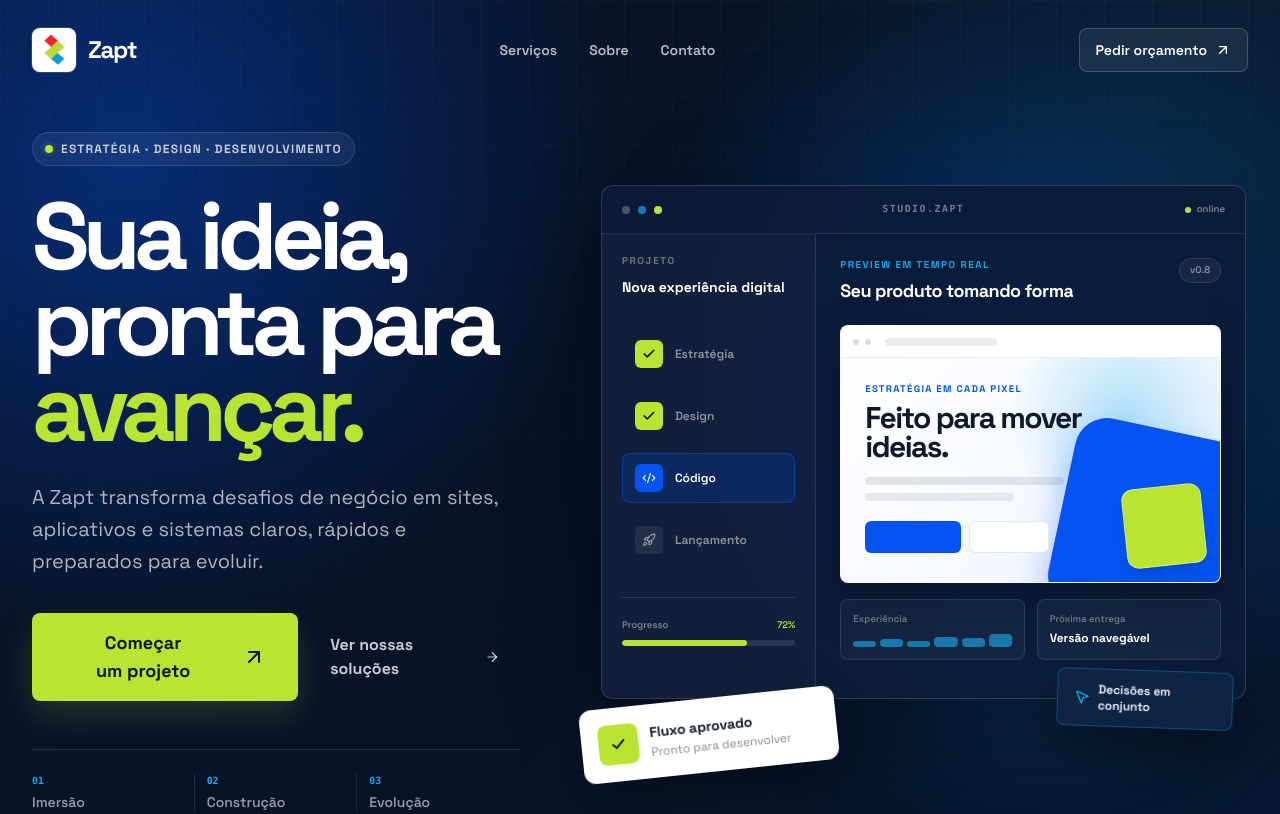
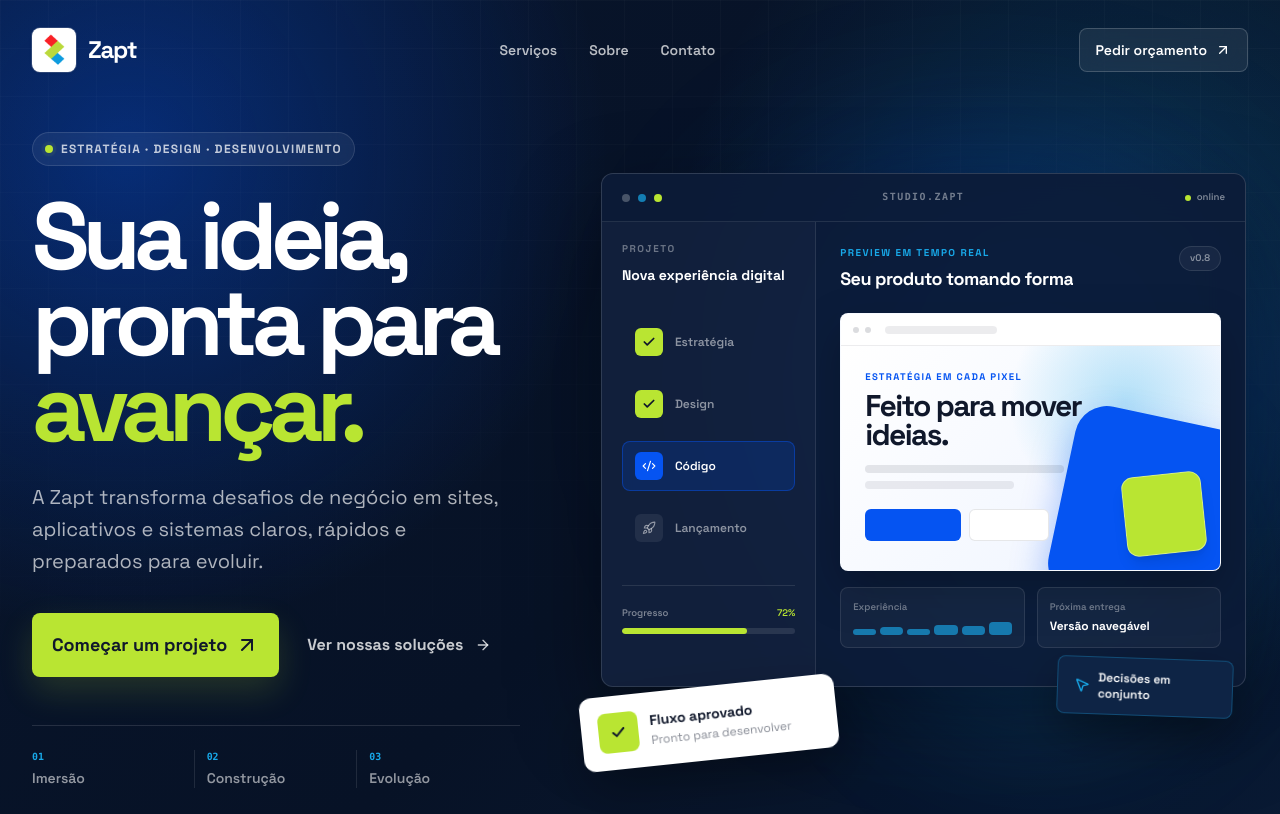
Before and after one commit to Gabriel-Andreoni/zapt, a Next.js app: page / in a window 1280 px wide. Shown: the top 814 px of the page. Built offline with nearby package versions, Linux system fonts and the light colour scheme.

Commit message:
Alteração da responsividade do botão cta da hero

```diff
--- a/app/sections/Hero/index.tsx
+++ b/app/sections/Hero/index.tsx
@@ -343,11 +343,17 @@ export default function Hero() {
             sistemas claros, rápidos e preparados para evoluir.
           </p>
 
-          <div className="mt-8 flex flex-col items-stretch gap-3 min-[440px]:flex-row min-[440px]:items-center sm:mt-9">
-            <PrimaryAction href="#contato">Começar um projeto</PrimaryAction>
+          <div className="mt-8 flex flex-col items-stretch gap-3 sm:mt-9 sm:flex-row sm:items-center lg:flex-col lg:items-start xl:flex-row xl:items-center">
+            <PrimaryAction
+              href="#contato"
+              className="gap-2 px-5 sm:px-5"
+              labelClassName="whitespace-nowrap"
+            >
+              Começar um projeto
+            </PrimaryAction>
             <a
               href="#produtos"
-              className={`inline-flex min-h-14 items-center justify-center gap-3 rounded-lg px-5 text-sm font-bold text-white/78 transition-[background-color,color] duration-150 hover:bg-white/[0.07] hover:text-white sm:min-h-16 sm:text-base ${focus}`}
+              className={`inline-flex min-h-14 items-center justify-center gap-3 rounded-lg px-4 text-sm font-bold whitespace-nowrap text-white/78 transition-[background-color,color] duration-150 hover:bg-white/[0.07] hover:text-white sm:min-h-16 sm:text-base ${focus}`}
             >
               Ver nossas soluções
               <ArrowRight className="size-4" aria-hidden="true" />
--- a/components/ui/primary-action.tsx
+++ b/components/ui/primary-action.tsx
@@ -2,7 +2,16 @@ import type { ComponentProps } from "react";
 import { ArrowUpRight } from "lucide-react";
 import { cn } from "@/lib/utils";
 
-export function PrimaryAction({ children, className, ...props }: ComponentProps<"a">) {
+type PrimaryActionProps = ComponentProps<"a"> & {
+  labelClassName?: string;
+};
+
+export function PrimaryAction({
+  children,
+  className,
+  labelClassName,
+  ...props
+}: PrimaryActionProps) {
   return (
     <a
       className={cn(
@@ -11,7 +20,9 @@ export function PrimaryAction({ children, className, ...props }: ComponentProps<
       )}
       {...props}
     >
-      <span className="min-w-0 text-balance">{children}</span>
+      <span className={cn("min-w-0 text-balance", labelClassName)}>
+        {children}
+      </span>
       <ArrowUpRight className="size-5 shrink-0 sm:size-6" aria-hidden="true" />
     </a>
   );
```
